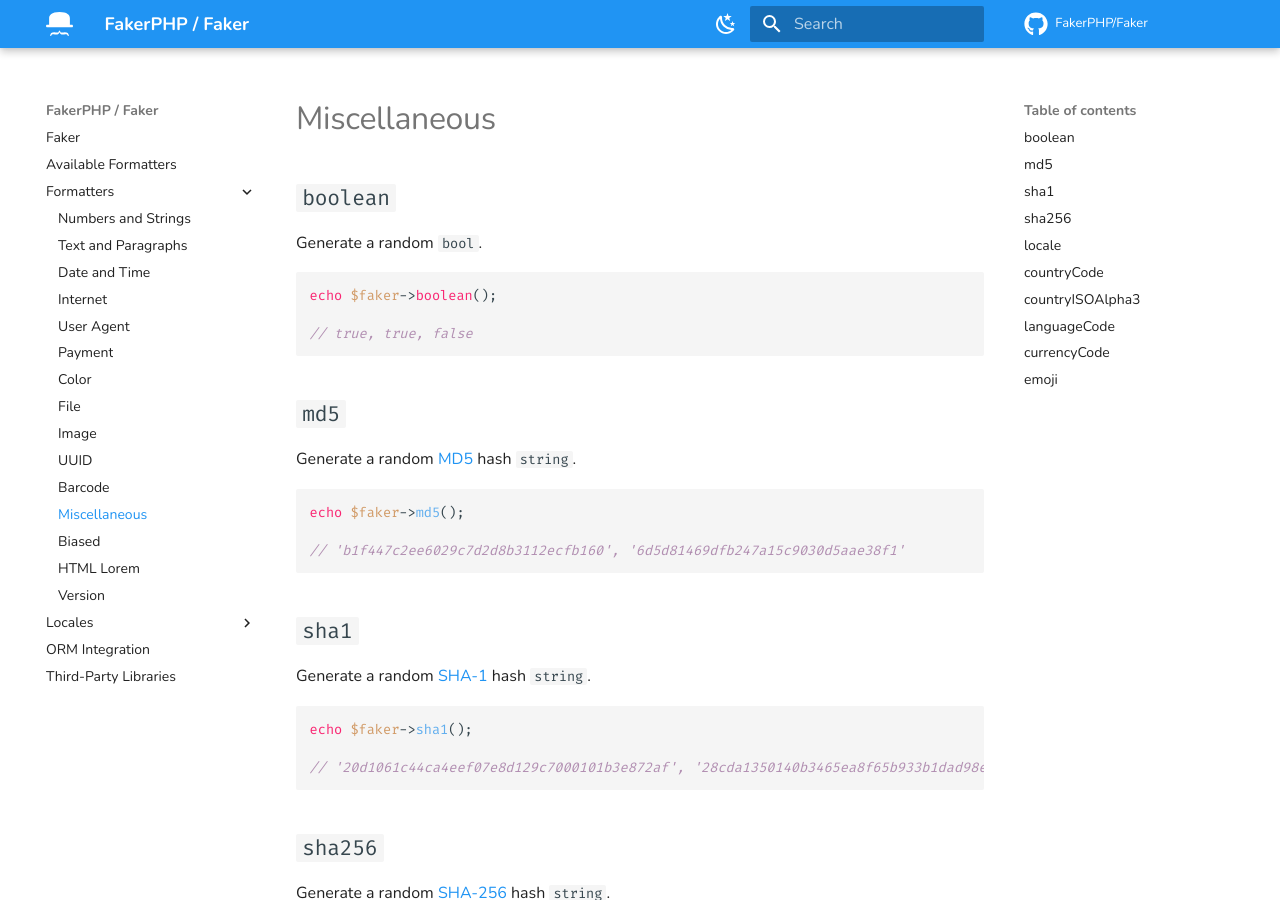
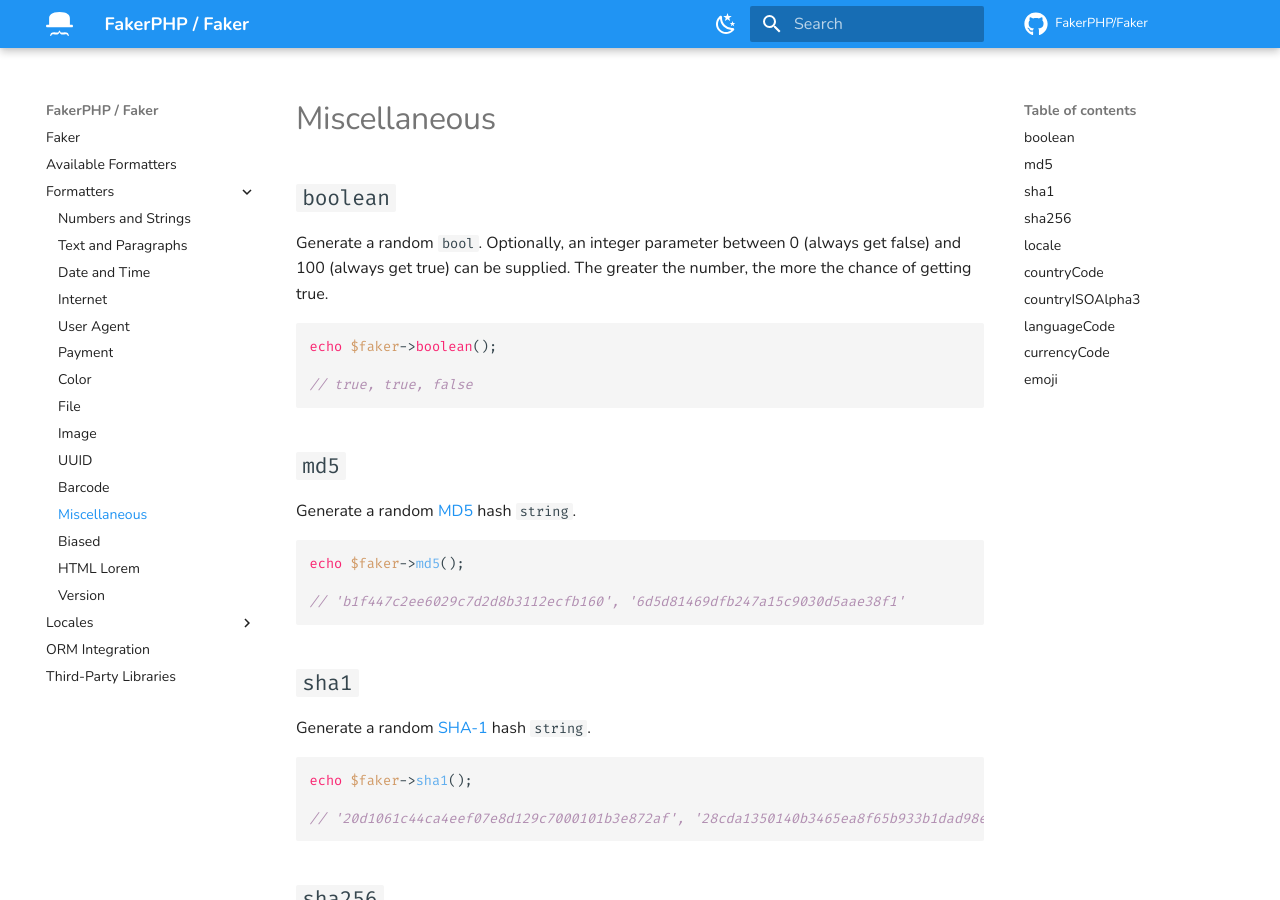
Before and after one commit to FakerPHP/fakerphp.github.io, an MkDocs documentation site: the page built from docs/formatters/miscellaneous.md, in a window 1280 px wide and 900 px high. Built offline with MkDocs 1.6.1 and Material for MkDocs 9.7.7, drawn with Linux system fonts in a browser that asks for light colours; nearby versions of some CDN libraries; comment, search, counter and statistics services are not loaded.

Commit message:
docs: document $chanceOfGettingTrue for boolean

````diff
--- a/docs/formatters/miscellaneous.md
+++ b/docs/formatters/miscellaneous.md
@@ -3,6 +3,7 @@
 ## `boolean`
 
 Generate a random `bool`.
+Optionally, an integer parameter between 0 (always get false) and 100 (always get true) can be supplied. The greater the number, the more the chance of getting true.
 
 ```php
 echo $faker->boolean();
````
